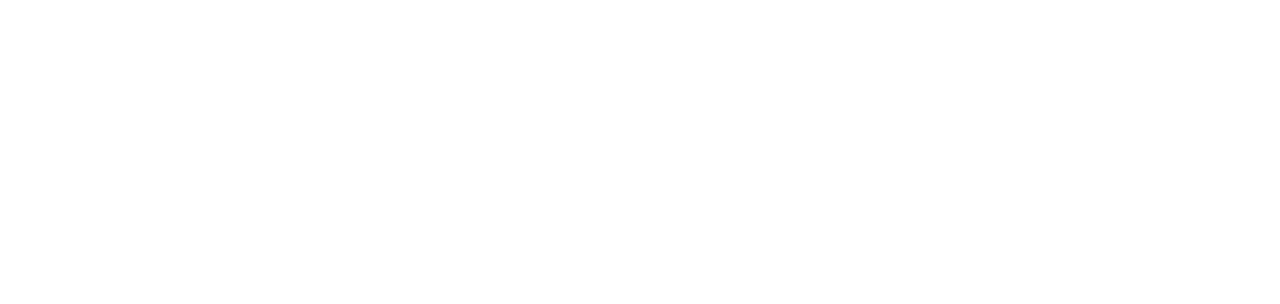
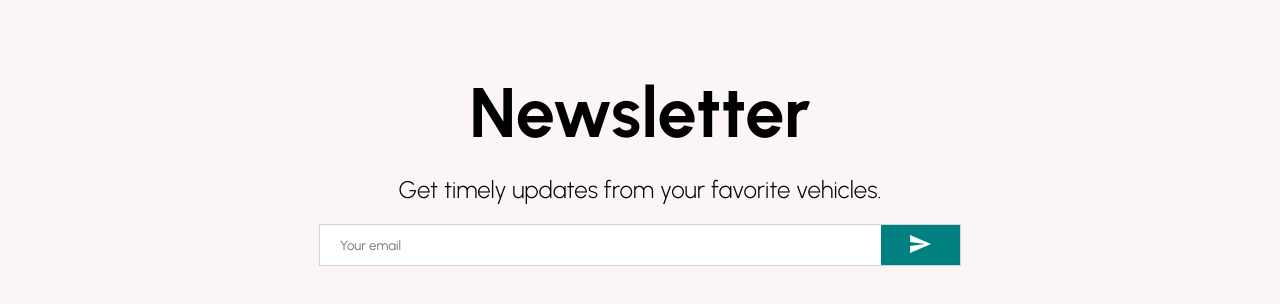
Before and after one commit to Elhami2000/React-vehicle-showroom, a React (Create React App) app: page / in a window 1280 px wide. Shown: the part 2328-2632 px from the top of the page. Before the commit the page ends 2256 px from the top, so only its background shows below. Built offline with nearby package versions, Linux system fonts and the light colour scheme.

Commit message:
Added Newsletter component

```diff
--- /dev/null
+++ b/src/components/Newsletter.jsx
@@ -0,0 +1,61 @@
+import { Send } from '@material-ui/icons'
+import styled from 'styled-components'
+
+const Container = styled.div`
+    height: 60vh;
+    background-color: #fcf5f5;
+    display: flex;
+    align-items: center;
+    justify-content: center;
+    flex-direction: column;
+`;
+
+const Title = styled.h1`
+    font-size: 70px;
+    margin-bottom: 20px;
+`;
+
+const Desc = styled.div`
+    font-size: 24px;
+    font-weight: 300;
+    margin-bottom: 20px;
+`;
+
+const InputContainer = styled.div`
+    width: 50%;
+    height: 40px;
+    background-color: white;
+    display: flex;
+    justify-content: space-between;
+    border: 1px solid lightgray;
+`;
+
+const Input = styled.input`
+    border: none;
+    flex: 8;
+    padding-left: 20px;
+`;
+
+const Button = styled.button`
+    flex: 1;
+    border: none;
+    background-color: teal;
+    color: white;
+`;
+
+const Newsletter = () => {
+  return (
+    <Container>
+        <Title>Newsletter</Title>
+        <Desc>Get timely updates from your favorite vehicles.</Desc>
+        <InputContainer>
+            <Input placeholder="Your email"/>
+            <Button>
+                <Send/>
+            </Button>
+        </InputContainer>
+    </Container>
+  )
+}
+
+export default Newsletter
--- a/src/pages/Home.jsx
+++ b/src/pages/Home.jsx
@@ -2,6 +2,7 @@ import React from 'react'
 import Announcement from '../components/Announcement'
 import Categories from '../components/Categories'
 import Navbar from '../components/Navbar'
+import Newsletter from '../components/Newsletter'
 import Products from '../components/Products'
 import Slider from '../components/Slider'
 
@@ -13,6 +14,7 @@ const Home = () => {
       <Slider/>
       <Categories/>
       <Products/>
+      <Newsletter/>
     </div>
   )
 }
```
